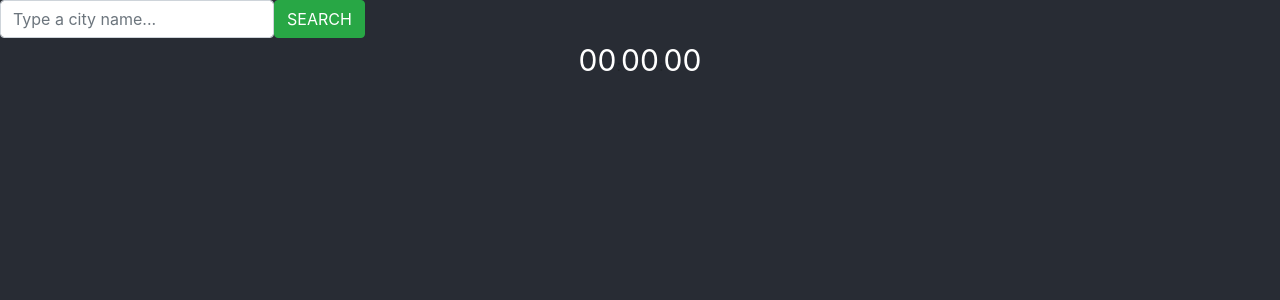
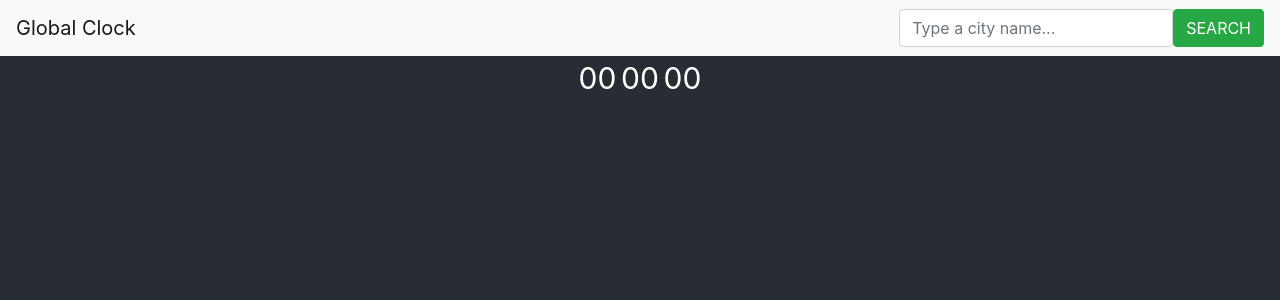
Before and after one commit to souzasmatheus/react-global-clock, a React (Create React App) app: page / in a window 1280 px wide. Shown: the top 300 px of the page. Built offline with nearby package versions, Linux system fonts and the light colour scheme.

Commit message:
Create Menu component with SearchForm in it

```diff
--- a/package.json
+++ b/package.json
@@ -3,6 +3,7 @@
   "version": "0.1.0",
   "private": true,
   "dependencies": {
+    "bootstrap": "^4.1.3",
     "react": "^16.6.3",
     "react-dom": "^16.6.3",
     "react-scripts": "2.1.1"
--- a/public/index.html
+++ b/public/index.html
@@ -36,6 +36,5 @@
       To begin the development, run `npm start` or `yarn start`.
       To create a production bundle, use `npm run build` or `yarn build`.
     -->
-    <link rel="stylesheet" href="https://maxcdn.bootstrapcdn.com/bootstrap/4.0.0/css/bootstrap.min.css" integrity="sha384-Gn5384xqQ1aoWXA+058RXPxPg6fy4IWvTNh0E263XmFcJlSAwiGgFAW/dAiS6JXm" crossorigin="anonymous">
   </body>
 </html>
--- a/src/App.js
+++ b/src/App.js
@@ -1,13 +1,13 @@
 import React, { Component } from 'react'
 import './App.css'
 import Clock from './presentation/clock'
-import SearchForm from './presentation/search'
+import Menu from './presentation/menu'
 
 class App extends Component {
   render() {
     return (
       <div className="App">
-        <SearchForm />
+        <Menu />
         <Clock />
       </div>
     );
--- a/src/index.js
+++ b/src/index.js
@@ -3,6 +3,7 @@ import ReactDOM from 'react-dom';
 import './index.css';
 import App from './App';
 import * as serviceWorker from './serviceWorker';
+import 'bootstrap/dist/css/bootstrap.min.css'
 
 ReactDOM.render(<App />, document.getElementById('root'));
 
--- /dev/null
+++ b/src/presentation/menu.jsx
@@ -0,0 +1,14 @@
+import React from 'react'
+import SearchForm from './search'
+
+const Menu = ({onSearch=f=>f}) => (
+    <nav className="navbar navbar-light bg-light">
+        <a href="#" className="navbar-brand">Global Clock</a>
+
+        <div className="ml-auto">
+            <SearchForm></SearchForm>
+        </div>
+    </nav>
+)
+
+export default Menu
```
Also changed, not shown: 1 other file (tests, documents, lock files or other folders).
